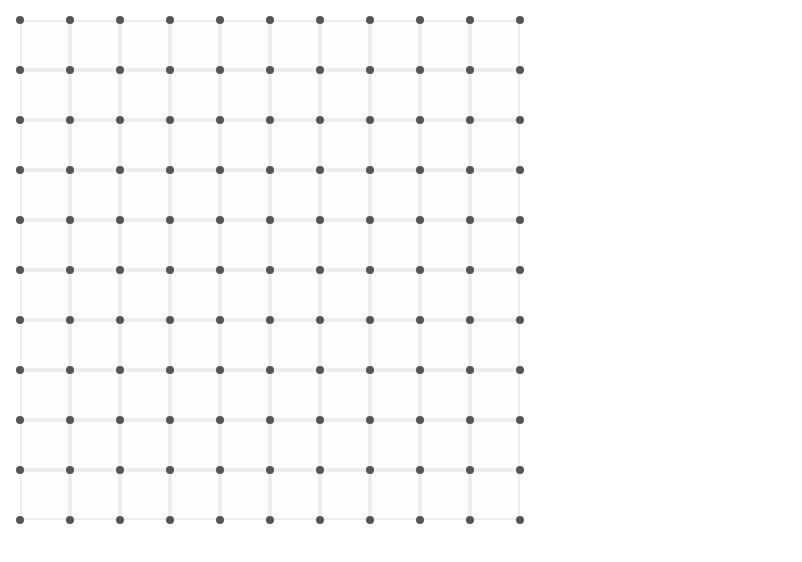
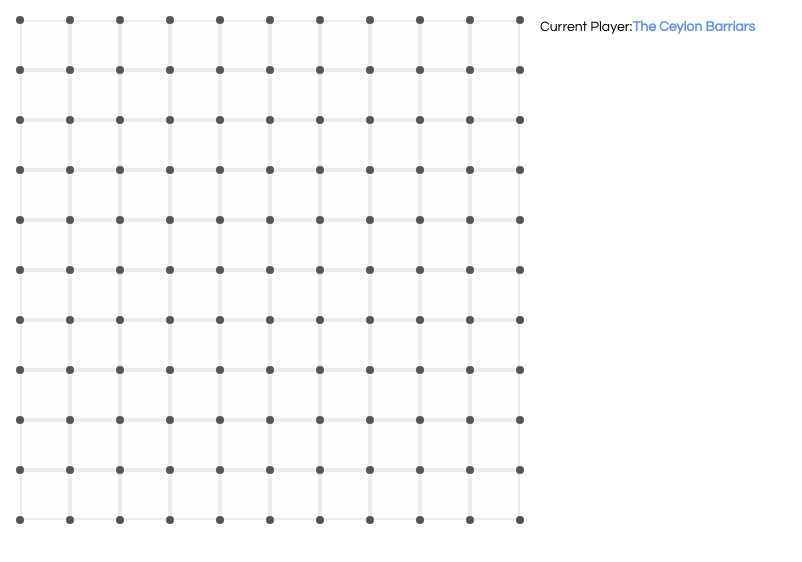
Before and after one commit to cjmorrison/sandbox, a React app in the folder my-app/: page / in a window 1280 px wide. Shown: the whole page, without its empty margins (0-802 px from the left). Built offline with nearby package versions, Linux system fonts and the light colour scheme.

Commit message:
adding players and turn logic (and colors!)

```diff
--- a/my-app/src/components/game.js
+++ b/my-app/src/components/game.js
@@ -8,18 +8,37 @@ class Game extends React.Component {
         squares: Array(9).fill(null)
       }
     ],
+    // leaving my options open for a potential 3 player mode with hexigons
+    playerInfo: [
+      {
+        name: "The Vermilion Palisades",
+        color: [227, 66, 52],
+        score: 0
+      },
+      {
+        name: "The Ceylon Barriars",
+        color: [100, 149, 237],
+        score: 0
+      }
+    ],
     gridWidth: 10,
     gridHeight: 10,
     squares: null,
     stepNumber: 0,
-    xIsNext: true
+    currentPlayer: 1
   };
 
   componentDidMount() {
+    this.setState({
+      currentPlayer:
+        Math.floor(Math.random() * Math.floor(this.state.playerInfo.length)) + 1
+    });
+
     this.defineSquares();
   }
 
   /*
+  // may add this back in sorry for the mess. at very least I'll want a single undo method for misclicks
   handleClick(i) {
     const history = this.state.history.slice(0, this.state.stepNumber + 1);
     const current = history[history.length - 1];
@@ -38,7 +57,7 @@ class Game extends React.Component {
       xIsNext: !this.state.xIsNext
     });
   }
-  */
+
   jumpTo(step) {
     this.setState({
       stepNumber: step,
@@ -69,6 +88,19 @@ class Game extends React.Component {
     }
     return null;
   }
+  */
+
+  selectNextPlayer = () => {
+    if (this.state.currentPlayer === this.state.playerInfo.length) {
+      this.setState({
+        currentPlayer: 1
+      });
+    } else {
+      this.setState({
+        currentPlayer: this.state.currentPlayer + 1
+      });
+    }
+  };
 
   defineSquares = () => {
     const squares = [];
@@ -160,6 +192,7 @@ class Game extends React.Component {
   };
 
   render() {
+    /*
     const history = this.state.history;
     const current = history[this.state.stepNumber];
     const winner = this.calculateWinner(current.squares);
@@ -171,12 +204,25 @@ class Game extends React.Component {
         </li>
       );
     });
+    */
 
     let status;
+    const winner = false;
+
+    const player = this.state.playerInfo[this.state.currentPlayer - 1];
+    const statusColor = {
+      color: `rgb(${player.color[0]}, ${player.color[1]}, ${player.color[2]})`
+    };
+
     if (winner) {
       status = "Winner: " + winner;
     } else {
-      status = "Next player: " + (this.state.xIsNext ? "X" : "O");
+      status = (
+        <div>
+          Current Player:
+          <strong style={statusColor}>{player.name}</strong>
+        </div>
+      );
     }
 
     return (
@@ -184,20 +230,20 @@ class Game extends React.Component {
         <div className="game-board">
           <Grid
             squares={this.state.squares}
+            playerInfo={this.state.playerInfo}
+            currentPlayer={this.state.currentPlayer}
             gridWidth={this.state.gridWidth}
             gridHeight={this.state.gridHeight}
             setLineStatus={this.setLineStatus}
             removeAllLineHovers={this.removeAllLineHovers}
             getSquareNeighbor={this.getSquareNeighbor}
-            onLineClick={e => this.handleLineClick(e)}
+            selectNextPlayer={this.selectNextPlayer}
           />
         </div>
-        {/* }
         <div className="game-info">
-          <div>{status}</div>
-          <ol>{moves}</ol>
+          {status}
+          {/* }<ol>{moves}</ol>{ */}
         </div>
-        { */}
       </div>
     );
   }
--- a/my-app/src/components/grid.js
+++ b/my-app/src/components/grid.js
@@ -6,11 +6,13 @@ import { checkPointOnTriangle, inverseDirection } from "../helper";
 class Grid extends React.Component {
   static propsTypes = {
     squares: PropsType.object.isRequired,
+    playerInfo: PropsType.array.isRequired,
+    currentPlayer: PropsType.array.isRequired,
     gridWidth: PropsType.number.isRequired,
     gridHeight: PropsType.number.isRequired,
     getSquareNeighbor: PropsType.func.isRequired,
     removeAllLineHovers: PropsType.func.isRequired,
-    onLineClick: PropsType.func.isRequired
+    selectNextPlayer: PropsType.func.isRequired
   };
 
   onSquareClick(e, square) {
@@ -22,15 +24,28 @@ class Grid extends React.Component {
 
     const orientation = this.squareTriCheck(squareElm, mousePos);
     if (orientation) {
+      if (
+        square.lineStatus[orientation] &&
+        square.lineStatus[orientation].indexOf("placedByPlayer_") === 0
+      ) {
+        return;
+      }
       const neigbor = this.props.getSquareNeighbor(square.key, orientation);
       if (neigbor) {
         this.props.setLineStatus(
           neigbor.key,
           inverseDirection(orientation),
-          "placed"
+          `placedByPlayer_${this.props.currentPlayer}`
         );
       }
-      this.props.setLineStatus(square.key, orientation, "placed");
+      this.props.setLineStatus(
+        square.key,
+        orientation,
+        `placedByPlayer_${this.props.currentPlayer}`
+      );
+
+      // will change, if player scores they go again/
+      this.props.selectNextPlayer();
     }
   }
 
@@ -44,7 +59,10 @@ class Grid extends React.Component {
     this.props.removeAllLineHovers();
 
     if (orientation) {
-      if (square.lineStatus[orientation] === "placed") {
+      if (
+        square.lineStatus[orientation] &&
+        square.lineStatus[orientation].indexOf("placedByPlayer_") === 0
+      ) {
         return;
       }
 
@@ -115,6 +133,8 @@ class Grid extends React.Component {
         key={square.key}
         neigbors={square.neigbors}
         lineStatus={square.lineStatus}
+        playerInfo={this.props.playerInfo}
+        currentPlayer={this.props.currentPlayer}
         onClick={e => this.onSquareClick(e, square)}
         onMouseMove={e => this.onSquareHover(e, square)}
         onMouseLeave={e => this.onSquareLeave(e, square)}
--- a/my-app/src/components/square.js
+++ b/my-app/src/components/square.js
@@ -18,6 +18,8 @@ class Square extends React.Component {
       bottom: PropsType.string.isRequired,
       left: PropsType.string.isRequired
     }),
+    playerInfo: PropsType.array.isRequired,
+    currentPlayer: PropsType.array.isRequired,
     onClick: PropsType.func.isRequired,
     onMouseMove: PropsType.func.isRequired,
     onMouseLeave: PropsType.func.isRequired
@@ -46,31 +48,78 @@ class Square extends React.Component {
       usingDots.push(<div key={2} className="dot bottomLeft" />);
     }
 
-    let linesClassNames = `linesContainer`;
+    const lineStyles = {};
+    let playerNum = this.props.currentPlayer;
+    let playerColor = this.props.playerInfo[playerNum - 1].color;
+    const hoverOpacity = 0.5;
     if (this.props.lineStatus.top === "hover") {
-      linesClassNames += " topHover";
+      lineStyles.borderTopColor = `rgba(${playerColor[0]}, ${playerColor[1]}, ${
+        playerColor[2]
+      }, ${hoverOpacity})`;
     }
     if (this.props.lineStatus.right === "hover") {
-      linesClassNames += " rightHover";
+      lineStyles.borderRightColor = `rgba(${playerColor[0]}, ${
+        playerColor[1]
+      }, ${playerColor[2]}, ${hoverOpacity})`;
     }
     if (this.props.lineStatus.bottom === "hover") {
-      linesClassNames += " bottomHover";
+      lineStyles.borderBottomColor = `rgba(${playerColor[0]}, ${
+        playerColor[1]
+      }, ${playerColor[2]}, ${hoverOpacity})`;
     }
     if (this.props.lineStatus.left === "hover") {
-      linesClassNames += " leftHover";
+      lineStyles.borderLeftColor = `rgba(${playerColor[0]}, ${
+        playerColor[1]
+      }, ${playerColor[2]}, ${hoverOpacity})`;
     }
 
-    if (this.props.lineStatus.top === "placed") {
-      linesClassNames += " topPlaced";
+    if (
+      this.props.lineStatus.top &&
+      this.props.lineStatus.top.indexOf("placedByPlayer_") === 0
+    ) {
+      playerNum = parseInt(
+        this.props.lineStatus.top.replace("placedByPlayer_", "")
+      );
+      playerColor = this.props.playerInfo[playerNum - 1].color;
+      lineStyles.borderTopColor = `rgba(${playerColor[0]}, ${playerColor[1]}, ${
+        playerColor[2]
+      }, 1)`;
     }
-    if (this.props.lineStatus.right === "placed") {
-      linesClassNames += " rightPlaced";
+    if (
+      this.props.lineStatus.right &&
+      this.props.lineStatus.right.indexOf("placedByPlayer_") === 0
+    ) {
+      playerNum = parseInt(
+        this.props.lineStatus.right.replace("placedByPlayer_", "")
+      );
+      playerColor = this.props.playerInfo[playerNum - 1].color;
+      lineStyles.borderRightColor = `rgba(${playerColor[0]}, ${
+        playerColor[1]
+      }, ${playerColor[2]}, 1)`;
     }
-    if (this.props.lineStatus.bottom === "placed") {
-      linesClassNames += " bottomPlaced";
+    if (
+      this.props.lineStatus.bottom &&
+      this.props.lineStatus.bottom.indexOf("placedByPlayer_") === 0
+    ) {
+      playerNum = parseInt(
+        this.props.lineStatus.bottom.replace("placedByPlayer_", "")
+      );
+      playerColor = this.props.playerInfo[playerNum - 1].color;
+      lineStyles.borderBottomColor = `rgba(${playerColor[0]}, ${
+        playerColor[1]
+      }, ${playerColor[2]}, 1)`;
     }
-    if (this.props.lineStatus.left === "placed") {
-      linesClassNames += " leftPlaced";
+    if (
+      this.props.lineStatus.left &&
+      this.props.lineStatus.left.indexOf("placedByPlayer_") === 0
+    ) {
+      playerNum = parseInt(
+        this.props.lineStatus.left.replace("placedByPlayer_", "")
+      );
+      playerColor = this.props.playerInfo[playerNum - 1].color;
+      lineStyles.borderLeftColor = `rgba(${playerColor[0]}, ${
+        playerColor[1]
+      }, ${playerColor[2]}, 1)`;
     }
 
     return (
@@ -81,7 +130,7 @@ class Square extends React.Component {
         onMouseLeave={this.props.onMouseLeave}
       >
         {usingDots}
-        <div className={linesClassNames} />
+        <div className="linesContainer" style={lineStyles} />
         {this.renderLineHitBox("top")}
         {this.renderLineHitBox("right")}
         {this.renderLineHitBox("bottom")}
--- a/my-app/src/index.css
+++ b/my-app/src/index.css
@@ -41,11 +41,6 @@ ul {
   background: #ddd;
 }
 
-.game {
-  display: flex;
-  flex-direction: row;
-}
-
 .game-info {
   margin-left: 20px;
 }
@@ -55,8 +50,12 @@ ul {
 :root {
   --squareSize: 50px;
   --dotSize: 8px;
-  --lineHoverColor: #666;
-  --linePlacedColor: #000;
+}
+
+.game {
+  display: flex;
+  flex-direction: row;
+  min-width: 550px;
 }
 
 .squareContainer {
@@ -69,38 +68,6 @@ ul {
   width: calc(var(--squareSize) - 4px);
   height: calc(var(--squareSize) - 4px);
   border: 2px solid #eee;
-}
-
-.linesContainer.topHover {
-  border-top: 2px solid var(--lineHoverColor);
-}
-
-.linesContainer.rightHover {
-  border-right: 2px solid var(--lineHoverColor);
-}
-
-.linesContainer.bottomHover {
-  border-bottom: 2px solid var(--lineHoverColor);
-}
-
-.linesContainer.leftHover {
-  border-left: 2px solid var(--lineHoverColor);
-}
-
-.linesContainer.topPlaced {
-  border-top: 2px solid var(--linePlacedColor);
-}
-
-.linesContainer.rightPlaced {
-  border-right: 2px solid var(--linePlacedColor);
-}
-
-.linesContainer.bottomPlaced {
-  border-bottom: 2px solid var(--linePlacedColor);
-}
-
-.linesContainer.leftPlaced {
-  border-left: 2px solid var(--linePlacedColor);
 }
 
 .dot {
```
